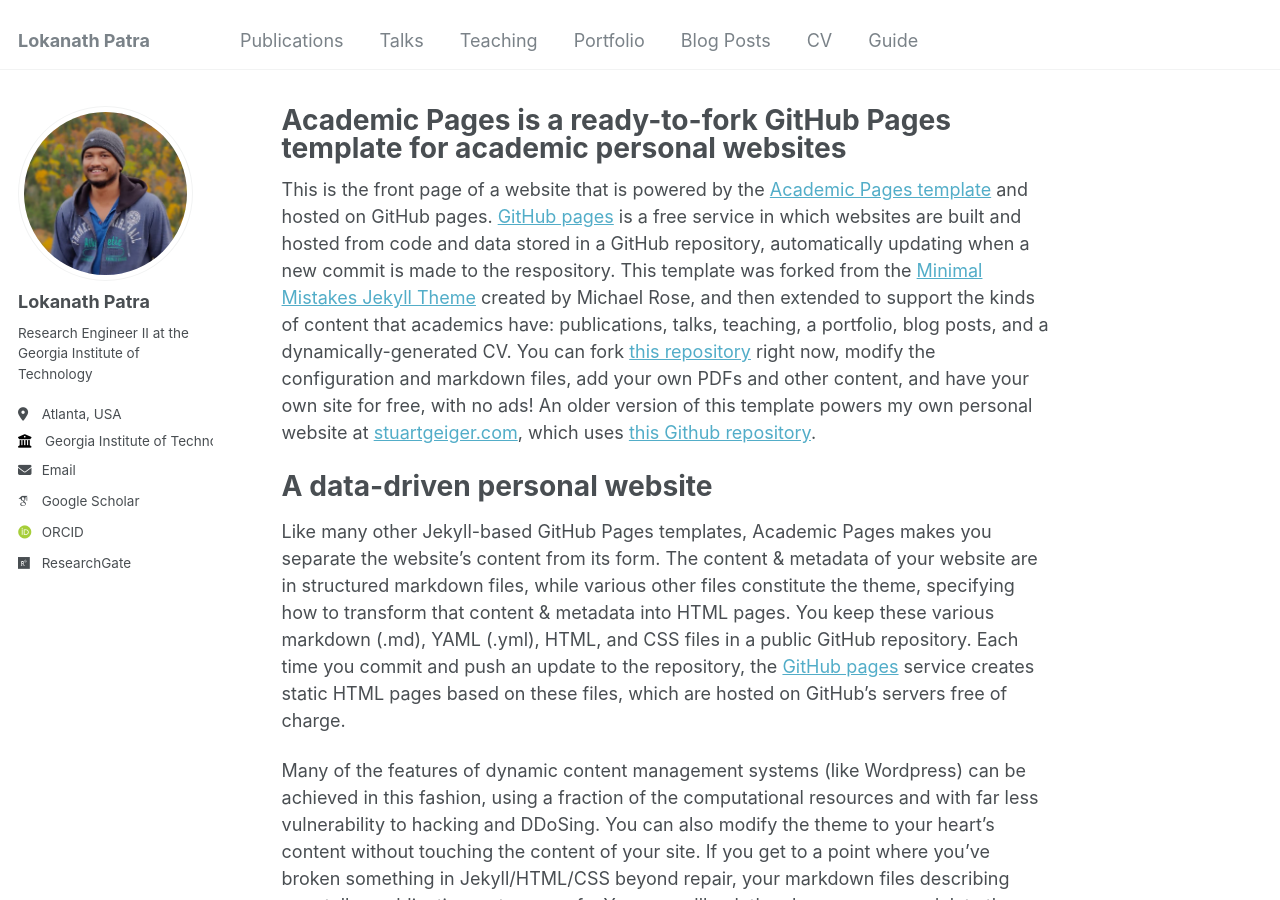
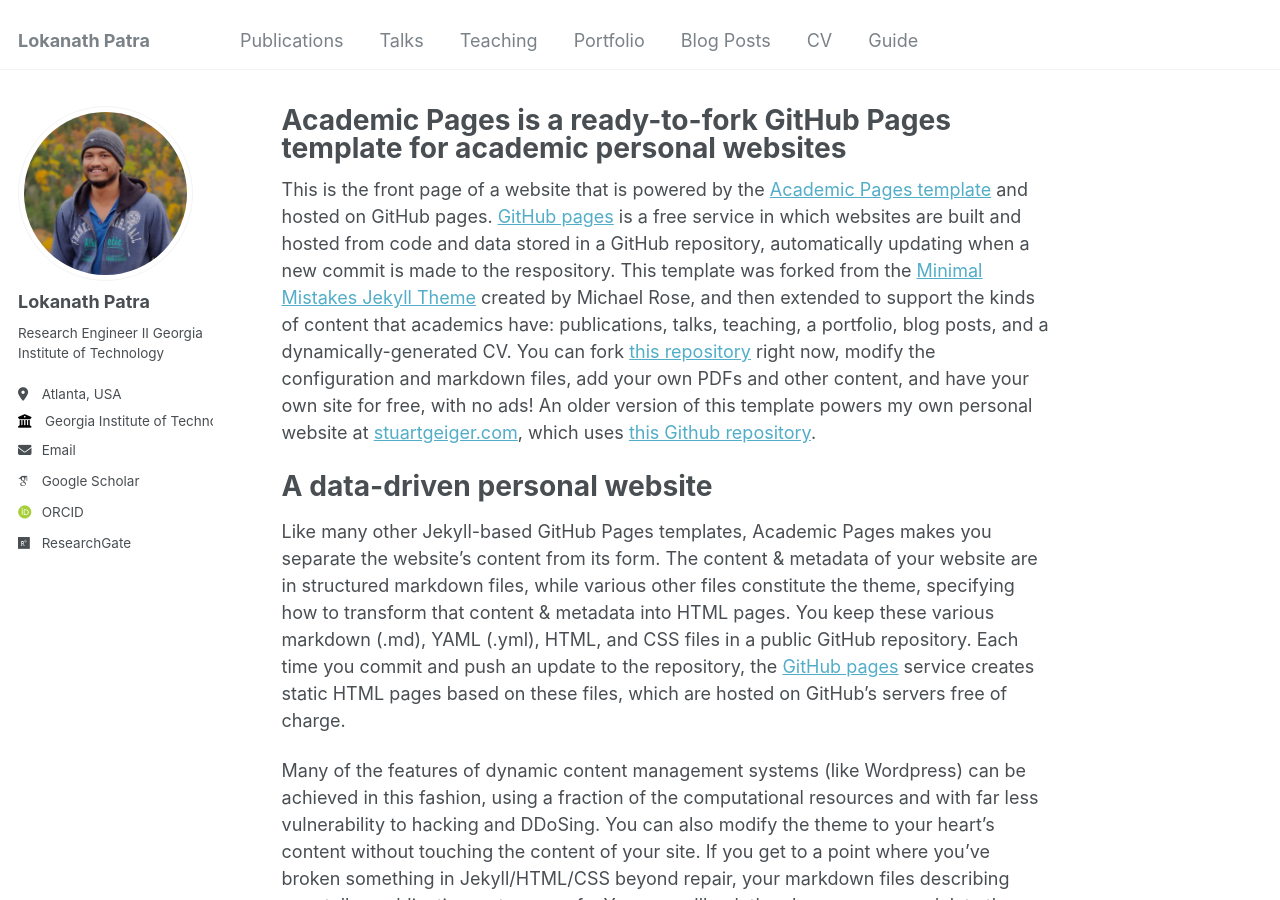
Before and after one commit to lokanath123/lokanath-patra, a Jekyll site: the page built from _pages/about.md, in a window 1280 px wide and 900 px high. Built offline with Jekyll 4.4.1, drawn with Linux system fonts in a browser that asks for light colours; some web fonts are replaced.

Commit message:
Update _config.yml

```diff
--- a/_config.yml
+++ b/_config.yml
@@ -24,7 +24,7 @@ author:
   avatar           : "profile.png"
   name             : "Lokanath Patra"
   pronouns         : # example: "she/her"
-  bio              : "Research Engineer II at the Georgia Institute of Technology"
+  bio              : "Research Engineer II \n Georgia Institute of Technology"
   location         : "Atlanta, USA"
   employer         : "Georgia Institute of Technology"
   uri              : # URL
```
